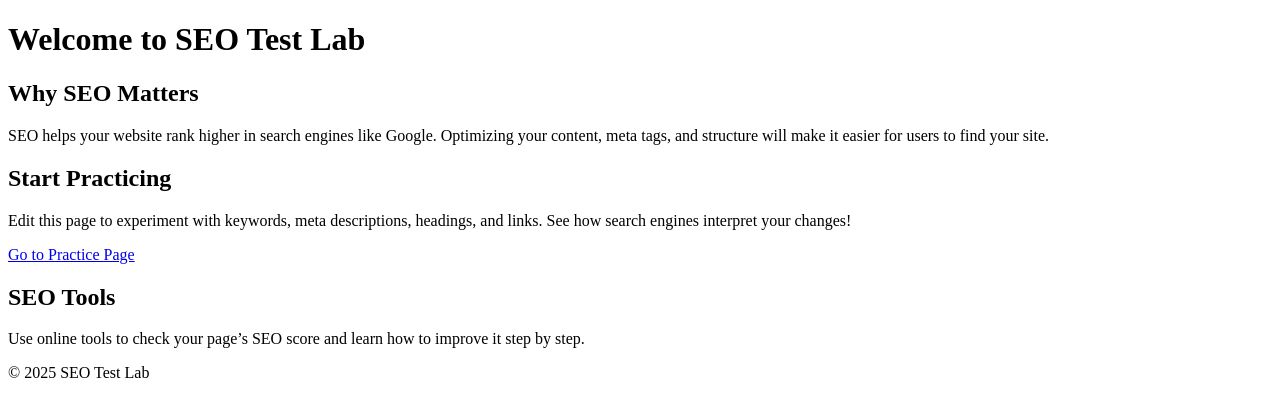
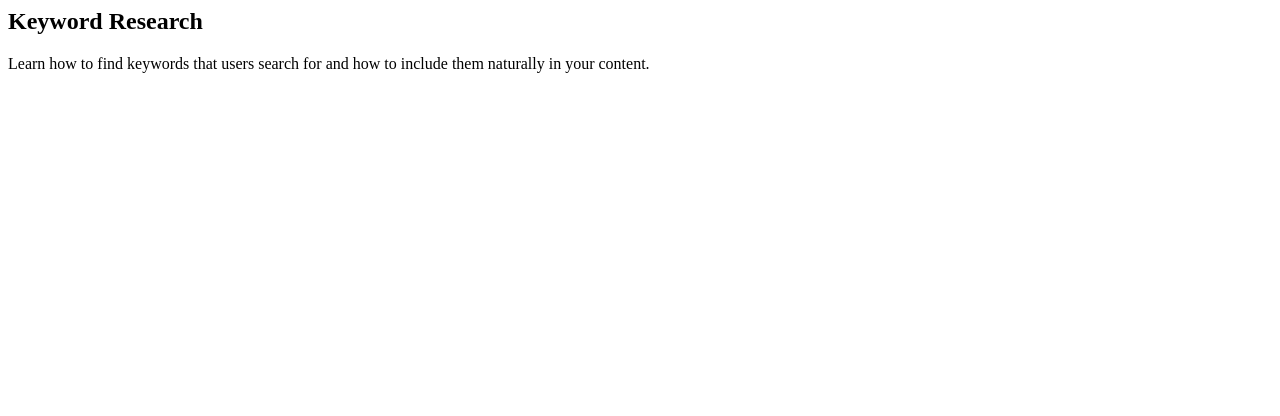
Before and after one commit to seotestlab/seotestlab.github.io, a plain HTML site: page index.html in a window 1280 px wide. Drawn offline with Linux system fonts and the light colour scheme.

Commit message:
Update index.html

```diff
--- a/index.html
+++ b/index.html
@@ -1,33 +1,6 @@
-<!DOCTYPE html>
-<html lang="en">
-<head>
-    <meta charset="UTF-8" />
-    <meta name="viewport" content="width=device-width, initial-scale=1.0" />
-    <title>SEO Test Lab - Practice and Improve SEO Skills</title>
-    <meta name="description" content="Learn SEO by experimenting with keywords, meta tags, and content structure at SEO Test Lab. Start improving your search engine rankings today!">
-    <meta name="keywords" content="SEO, SEO practice, search engine optimization, meta tags, SEO guide">
-</head>
-<body>
-    <header>
-        <h1>Welcome to SEO Test Lab</h1>
-    </header>
-    <main>
-        <section>
-            <h2>Why SEO Matters</h2>
-            <p>SEO helps your website rank higher in search engines like Google. Optimizing your content, meta tags, and structure will make it easier for users to find your site.</p>
-        </section>
-        <section>
-            <h2>Start Practicing</h2>
-            <p>Edit this page to experiment with keywords, meta descriptions, headings, and links. See how search engines interpret your changes!</p>
-            <a href="practice.html">Go to Practice Page</a>
-        </section>
-        <section>
-            <h2>SEO Tools</h2>
-            <p>Use online tools to check your page’s SEO score and learn how to improve it step by step.</p>
-        </section>
-    </main>
-    <footer>
-        <p>&copy; 2025 SEO Test Lab</p>
-    </footer>
-</body>
-</html>
+<title>Learn SEO Easily at SEO Test Lab</title>
+<meta name="description" content="Explore simple SEO techniques and learn how search engines rank websites with practical experiments.">
+<section>
+    <h2>Keyword Research</h2>
+    <p>Learn how to find keywords that users search for and how to include them naturally in your content.</p>
+</section>
```
